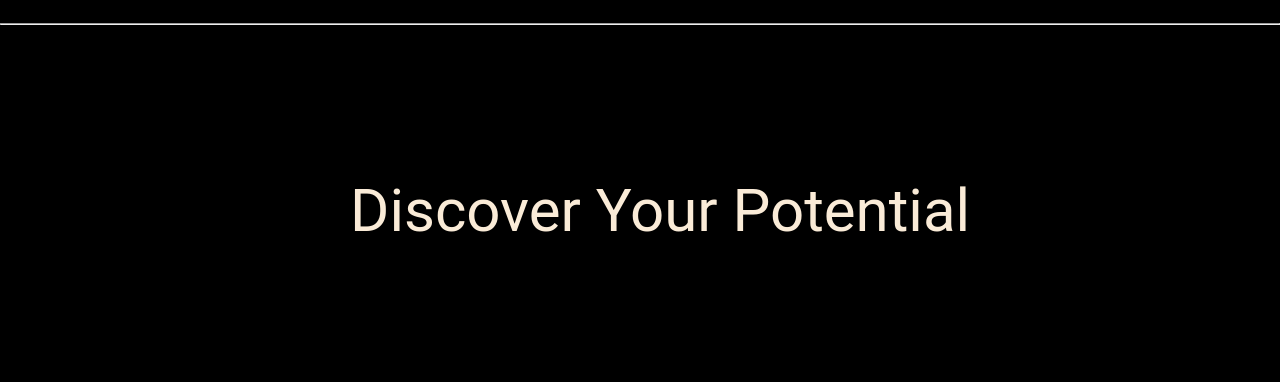
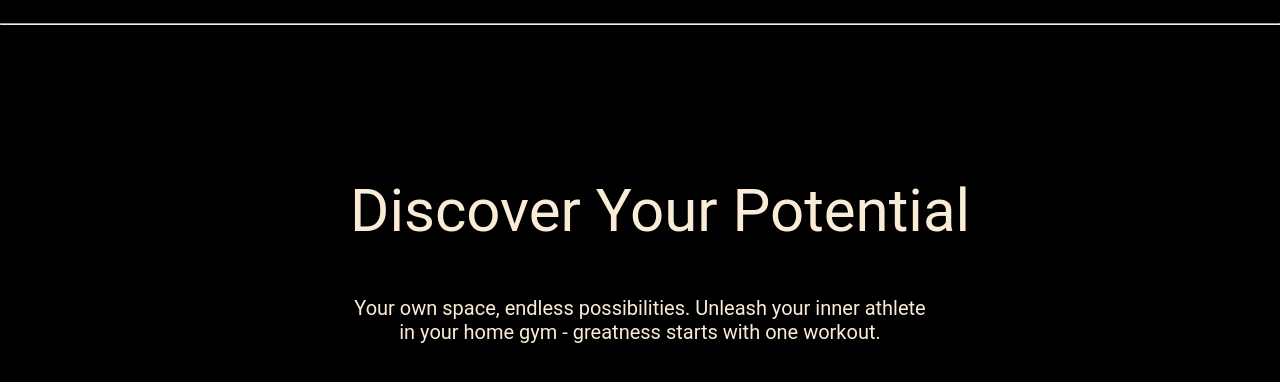
Before and after one commit to The-DigitalAcademy/Sprint-5, a plain HTML site: page form.html in a window 1280 px wide. Shown: the part 96-478 px from the top of the page. Drawn offline with Linux system fonts and the light colour scheme.

Commit message:
added paragraph and styled it

```diff
--- a/form.css
+++ b/form.css
@@ -30,6 +30,19 @@
     font-size: 60px;
     margin-left: 350px;
     margin-top: 150px;
+
+}
+
+.paragraph {
+
+    align-items: center;
+    color: antiquewhite;
+    font-family: Roboto, Oxygen, Ubuntu, Cantarell, 'Open Sans', 'Helvetica Neue', sans-serif;
+    font-weight: 00;
+    font-size: 20px;
+    /* margin-left: 300px; */
+    margin-top: 50px;
+    text-align: center;
 
 }
 
--- a/form.html
+++ b/form.html
@@ -41,6 +41,11 @@
 
     <div class="introL">Discover Your Potential</div>
 
+     <div class="paragraph">
+        Your own space, endless possibilities. Unleash your inner athlete<br>
+         in your home gym - greatness starts with one workout.
+        </div>
+
 
 
     <script src="script.js"></script>
```
